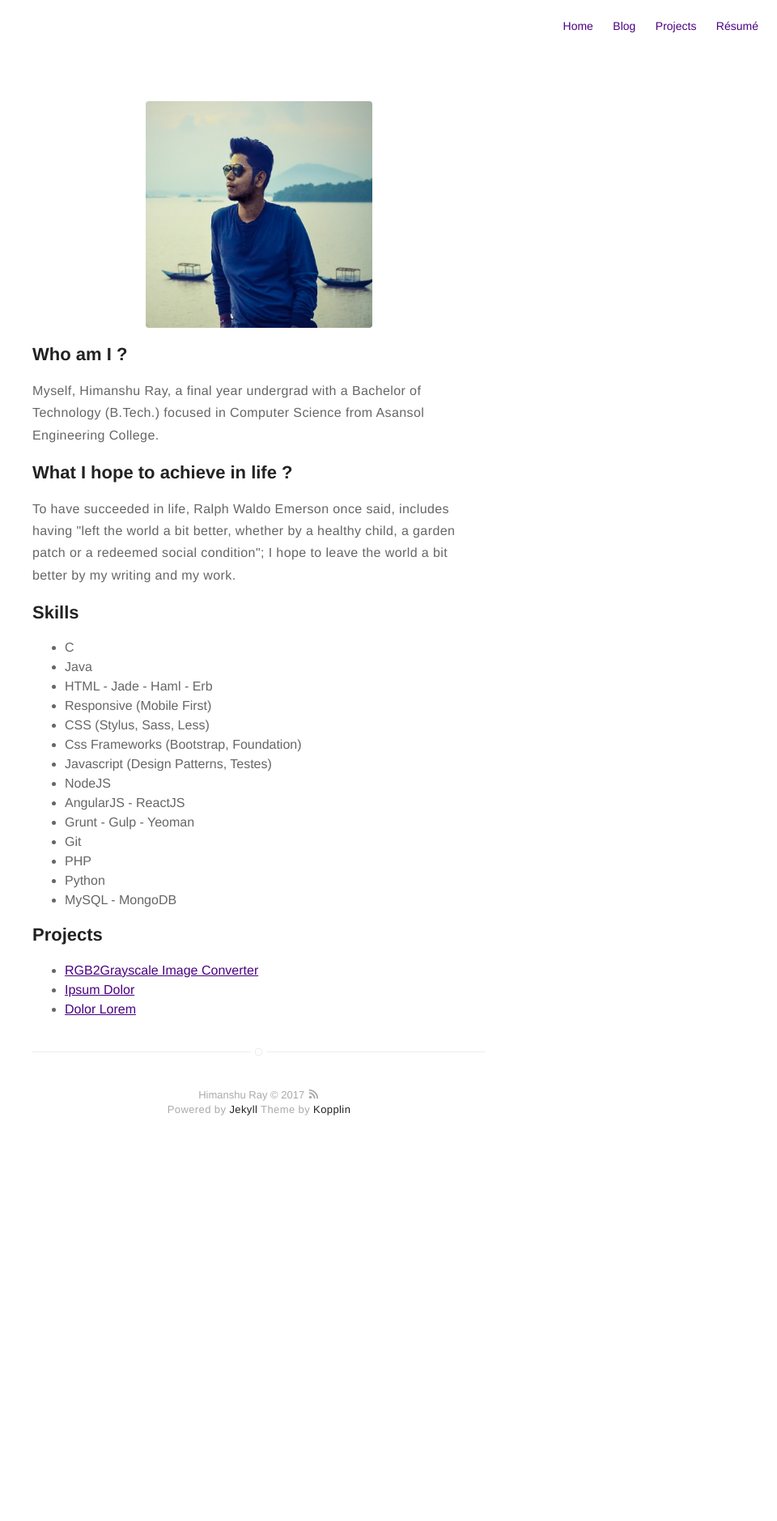
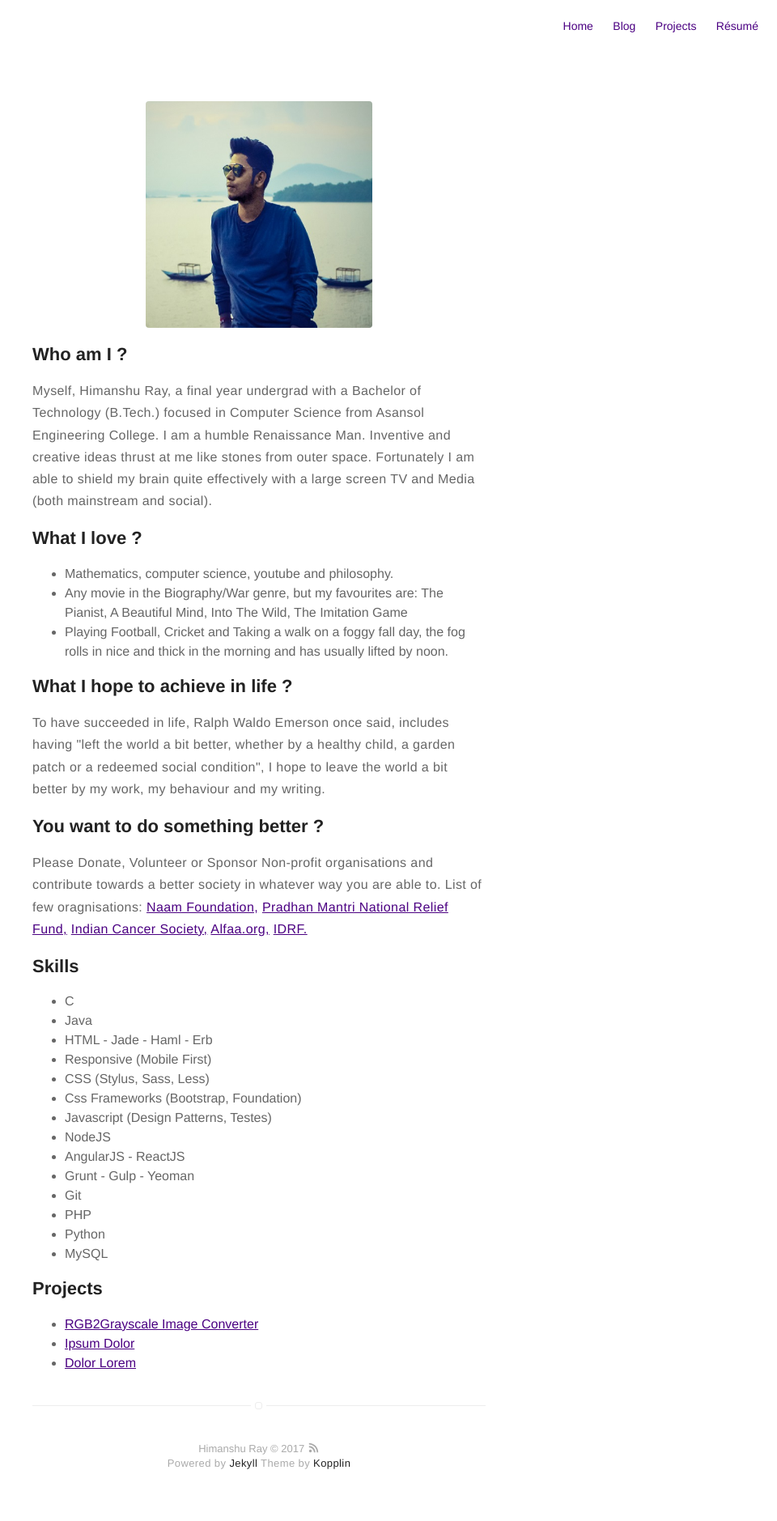
Before and after one commit to iamrayofhope/iamrayofhope.github.io, a Jekyll site: the page built from about.md, in a window 1280 px wide. Shown: the whole page at 81% size, without its empty margins (320-1280 px from the left). Built offline with Jekyll 4.4.1, drawn with Linux system fonts in a browser that asks for light colours; before the commit the page ends 1442 px from its top, so only the background shows below that.

Commit message:
Update about.md

```diff
--- a/about.md
+++ b/about.md
@@ -5,10 +5,25 @@ layout: page
 ![Profile Image]({{ site.url }}/{{ site.picture }})
 
 <h2>Who am I ?</h2>
-<p>Myself, Himanshu Ray, a final year undergrad with a Bachelor of Technology (B.Tech.) focused in Computer Science from Asansol Engineering College.</p>
+<p>Myself, Himanshu Ray, a final year undergrad with a Bachelor of Technology (B.Tech.) focused in Computer Science from Asansol Engineering College. I am a humble Renaissance Man. Inventive and creative ideas thrust at me like stones from outer space. Fortunately I am able to shield my brain quite effectively with a large screen TV and Media (both mainstream and social).</p>
+
+<h2>What I love ?</h2>
+<ul>
+	<li>Mathematics, computer science, youtube and philosophy.</li>
+	<li>Any movie in the Biography/War genre, but my favourites are: The Pianist, A Beautiful Mind, Into The Wild, The Imitation Game </li>
+	<li>Playing Football, Cricket and Taking a walk on a foggy fall day, the fog rolls in nice and thick in the morning and has usually 	lifted by noon.</li>
+</ul>
 
 <h2>What I hope to achieve in life ?</h2>
-<p>To have succeeded in life, Ralph Waldo Emerson once said, includes having "left the world a bit better, whether by a healthy child, a garden patch or a redeemed social condition"; I hope to leave the world a bit better by my writing and my work.</p>
+<p>To have succeeded in life, Ralph Waldo Emerson once said, includes having "left the world a bit better, whether by a healthy child, a garden patch or a redeemed social condition", I hope to leave the world a bit better by my work, my behaviour and my writing.</p>
+
+<h2>You want to do something better ?</h2>
+<p>Please Donate, Volunteer or Sponsor Non-profit organisations and contribute towards a better society in whatever way you are able to. List of few oragnisations:  <a href="http://naammh.org/about-us/">Naam Foundation,</a>
+							<a href="https://www.pmnrf.gov.in/payform.php"> Pradhan Mantri National Relief Fund,</a>
+							<a href="http://www.indiancancersociety.org/how-you-can-help/donate.aspx"> Indian Cancer Society,</a>
+							<a href="alfaa.org"> Alfaa.org,</a>
+							<a href="http://www.idrf.org/ngo-manav-seva-sansthan/"> IDRF.</a>
+</p>
 
 <h2>Skills</h2>
 
@@ -26,7 +41,7 @@ layout: page
 	<li>Git</li>
 	<li>PHP</li>
 	<li>Python</li>
-	<li>MySQL - MongoDB</li>
+	<li>MySQL</li>
 </ul>
 
 <h2>Projects</h2>
```
